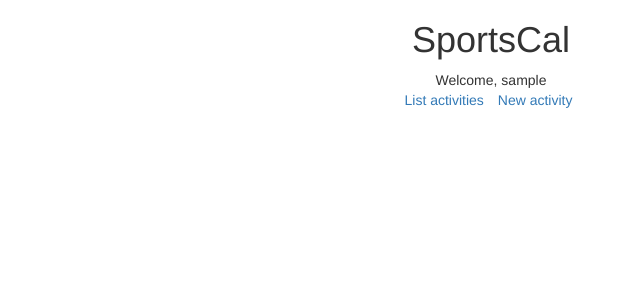
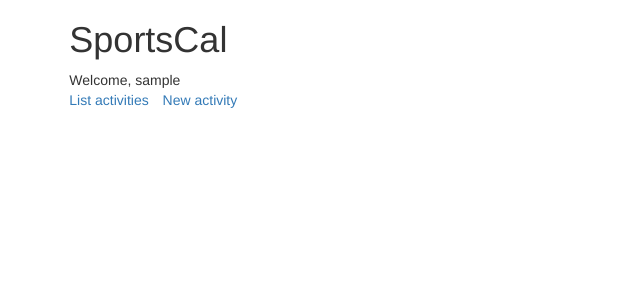
Before and after one commit to Raekkeri/sportscal, a Django app: page / in a window 1280 px wide. Shown: the top 300 px of that part, without its empty margins (149-789 px from the left). Run offline with Django 3.2, Linux system fonts and the light colour scheme; the visitor is signed in with stand-in values (Sample User, id 1); the page is wider than the window, and the part outside it is not shown; some libraries are stand-ins or nearby versions.

Commit message:
Adjust base.html

```diff
--- a/src/activities/templates/activities/base.html
+++ b/src/activities/templates/activities/base.html
@@ -8,11 +8,11 @@
     <body>
         {% block body_tag %}
         <div class="row">
-            <div class="col-md-4 col-md-offset-4">
-                <h1 class="text-center">SportsCal</h1>
-                <div class="text-center">Welcome{% if request.user.is_authenticated %}, {{ request.user.username }}{% endif %}</div>
+            <div class="col-md-8 col-md-offset-2">
+                <h1>SportsCal</h1>
                 {% if request.user.is_authenticated %}
-                <ul class="list-inline text-center">
+                <div>Welcome{% if request.user.is_authenticated %}, {{ request.user.username }}{% endif %}</div>
+                <ul class="list-inline">
                     <li>
                     <a href="{% url "list_events" %}">{% trans "List activities" %}</a>
                     </li>
```
